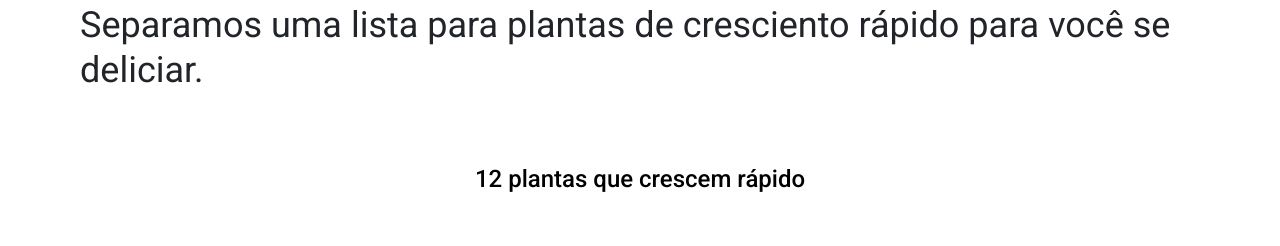
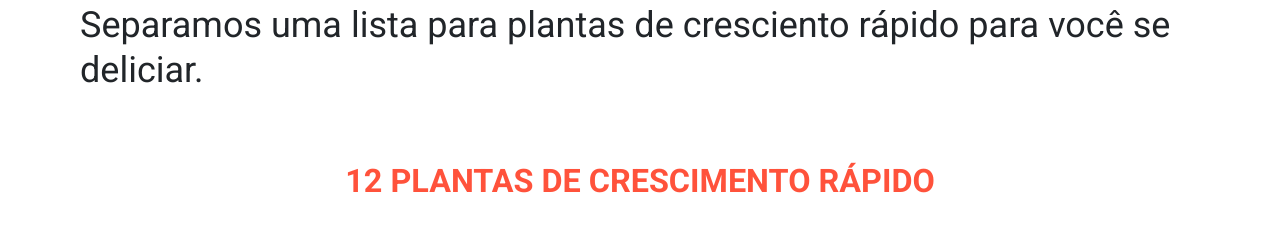
Before and after one commit to decapitaneo/front-end-1-bootstrap, a plain HTML site: page details.html in a window 1280 px wide. Shown: the part 1251-1497 px from the top of the page. Drawn offline with nearby package versions, Linux system fonts and the light colour scheme.

Commit message:
final_top

```diff
--- a/details.html
+++ b/details.html
@@ -81,7 +81,7 @@
         <section class="section__cards" id="destaques">
             <div class="card__deck">
                 <div class="row">
-                    <h2 id="subtitle" class="col-12 text-center">12 plantas que crescem
+                    <h2 id="subtitle" class="title col-12 text-center">12 plantas de crescimento
                         rápido </h2>
                     <div class="destaques w-100 d-flex flex-wrap justify-content-center align-items-center">
                         <div class="col-lg-4 col-md-5 mb-4">
--- a/style.css
+++ b/style.css
@@ -1,10 +1,10 @@
 @charset "UTF-8";
-@import url("https://fonts.googleapis.com/css2?family=Roboto:wght@300&display=swap");
+@import url('https://fonts.googleapis.com/css2?family=Roboto:wght@300&display=swap');
 * {
   padding: 0px;
   margin: 0px;
   box-sizing: border-box;
-  font-family: "Roboto";
+  font-family: 'Roboto';
 }
 
 html {
@@ -20,7 +20,7 @@ html {
 }
 
 body {
-  font-family: "Roboto", sans-serif;
+  font-family: 'Roboto', sans-serif;
   font-style: normal;
   font-weight: 300;
 }
@@ -49,6 +49,10 @@ body {
   font-size: 2rem;
   line-height: 28px;
   padding-bottom: 30px;
+}
+
+.col-lg-4 .card {
+  border: none;
 }
 
 .btn__banner {
@@ -167,7 +171,7 @@ body {
 
 .section__details {
   padding: 20px 80px;
-  font-family: "Roboto", sans-serif;
+  font-family: 'Roboto', sans-serif;
   display: flex;
   flex-direction: row;
   max-width: 100%;
@@ -203,8 +207,8 @@ body {
 
 #subtitle {
   margin-top: 20px;
-  color: black;
-  font-size: 24px;
+  color: var(--primary-color);
+  font-size: 1.8rem;
   margin-bottom: 50px;
 }
 
@@ -357,7 +361,6 @@ form {
   opacity: 80%;
 }
 
-
 @media (max-width: 768px) {
   .modal-dialog {
     max-width: 500px;
@@ -384,8 +387,6 @@ form {
     line-height: 28px;
   }
 }
-
-
 
 @media (min-width: 428px) and (max-width: 768px) {
   .modal-dialog {
@@ -443,7 +444,7 @@ form {
     background-size: contain;
   }
   .title {
-  font-size: 18px;
+    font-size: 18px;
   }
 
   .section__details {
@@ -454,8 +455,6 @@ form {
   }
 
   .post__details {
-  padding-left: 2px;
+    padding-left: 2px;
   }
-
-
-}/*# sourceMappingURL=style.css.map*/
+} /*# sourceMappingURL=style.css.map*/
```
